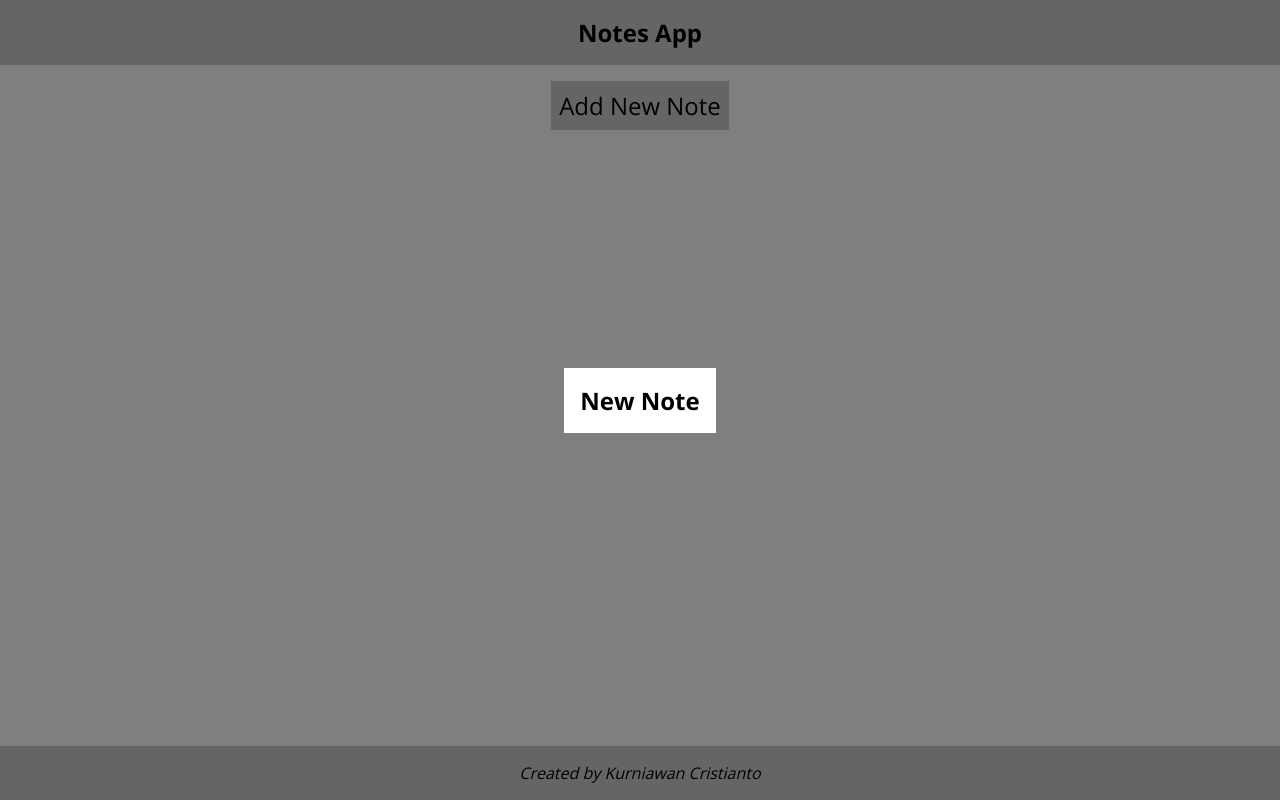
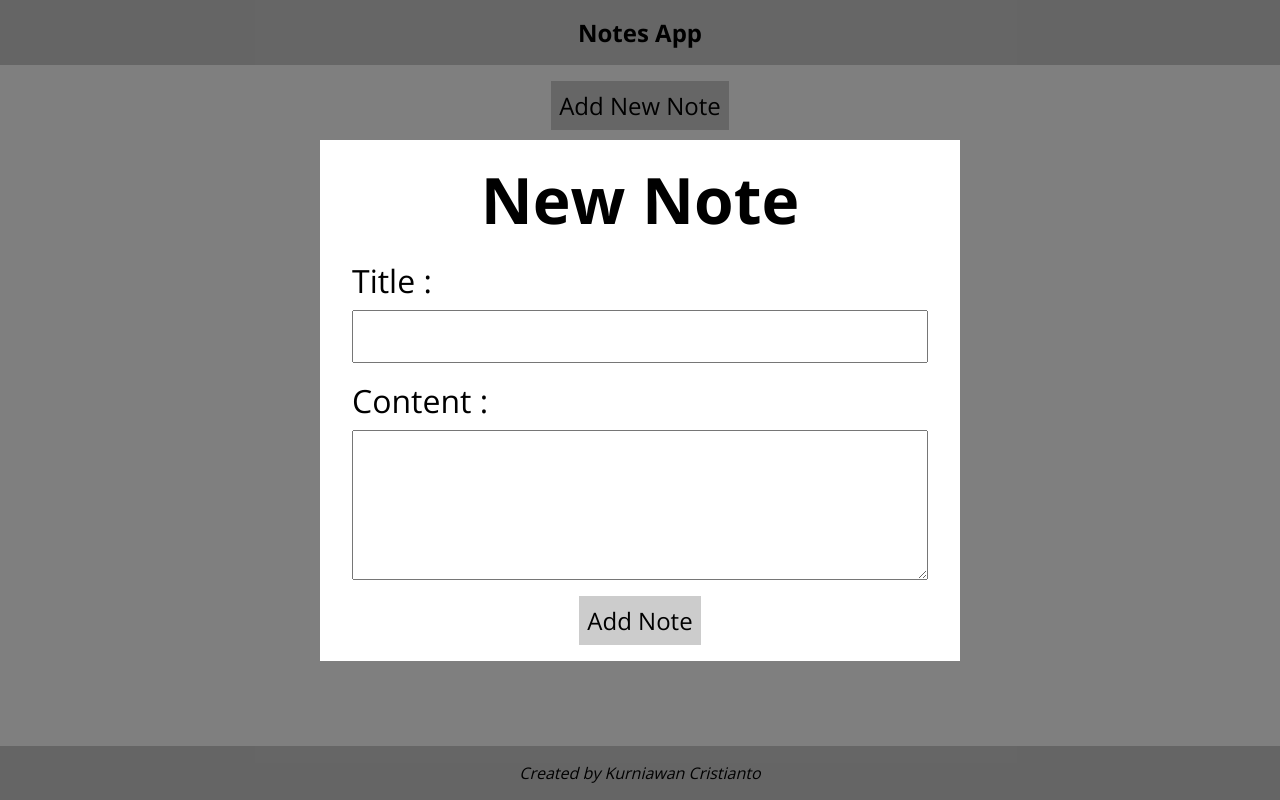
Before and after one commit to WawanC/notes-app, a React (Create React App) app: page / in a window 1280 px wide. Built offline with nearby package versions, Linux system fonts and the light colour scheme.

Commit message:
add new note form

```diff
--- a/src/App.jsx
+++ b/src/App.jsx
@@ -2,6 +2,7 @@ import { Component } from "react";
 import Footer from "./components/Footer";
 import Modal from "./components/Modal";
 import Navbar from "./components/Navbar";
+import NewNote from "./components/NewNote";
 import "./styles/App.css";
 
 class App extends Component {
@@ -16,7 +17,7 @@ class App extends Component {
     return (
       <>
         <Modal>
-          <h1>New Note</h1>
+          <NewNote />
         </Modal>
         <Navbar />
         <main>
--- /dev/null
+++ b/src/components/NewNote.jsx
@@ -0,0 +1,25 @@
+import { Component } from "react";
+import "../styles/NewNote.css";
+
+class NewNote extends Component {
+  render() {
+    return (
+      <form>
+        <h1>New Note</h1>
+        <div className="inputContainer">
+          <label htmlFor="title">Title :</label>
+          <input type="text" id="title" />
+        </div>
+        <div className="inputContainer">
+          <label htmlFor="content">Content :</label>
+          <textarea id="content" rows={4} />
+        </div>
+        <div className="actionContainer">
+          <button type="submit">Add Note</button>
+        </div>
+      </form>
+    );
+  }
+}
+
+export default NewNote;
--- a/src/styles/Modal.css
+++ b/src/styles/Modal.css
@@ -1,8 +1,5 @@
 .modal {
   display: flex;
-  justify-content: center;
-  align-items: center;
-
   width: 100vw;
   height: 100vh;
   position: fixed;
@@ -16,6 +13,9 @@
 
 .modal .content {
   position: absolute;
-  background-color: white;
-  padding: 1rem;
+  width: 100%;
+  height: 100%;
+  display: flex;
+  justify-content: center;
+  align-items: center;
 }
--- /dev/null
+++ b/src/styles/NewNote.css
@@ -0,0 +1,31 @@
+form {
+  display: flex;
+  background-color: white;
+  flex-direction: column;
+  gap: 1rem;
+  padding: 1rem 2rem;
+  min-width: 50%;
+}
+
+form h1 {
+  font-size: 4rem;
+  text-align: center;
+}
+
+form .inputContainer {
+  display: flex;
+  flex-direction: column;
+  font-size: 2rem;
+  gap: 0.5rem;
+}
+
+form .inputContainer input,
+form .inputContainer textarea {
+  font-size: 1.5rem;
+  padding: 0.5rem;
+}
+
+form .actionContainer {
+  display: flex;
+  justify-content: center;
+}
```
Also changed, not shown: src/index.css (line endings or trailing spaces).
